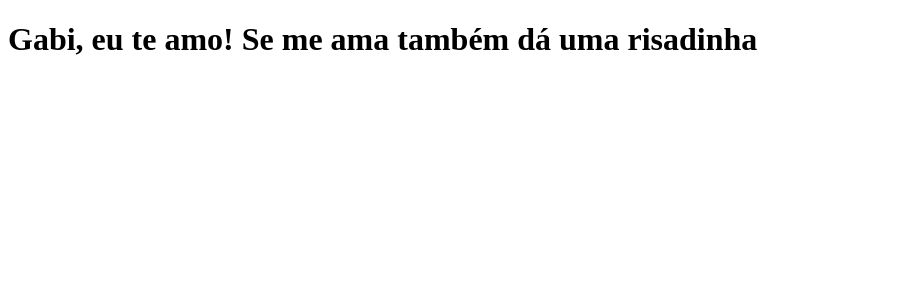
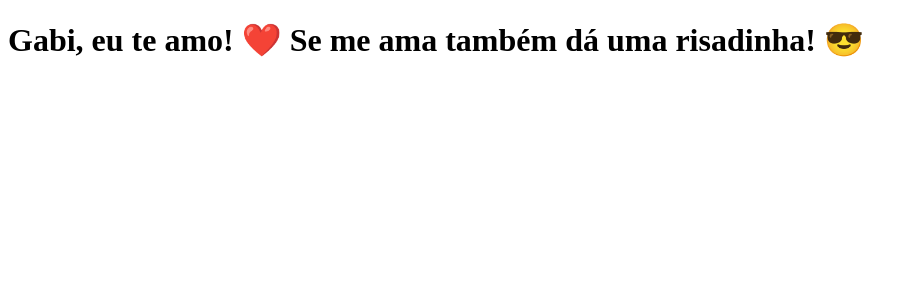
Before and after one commit to PedroFrois/clone-tabnews, a Next.js app: page / in a window 1280 px wide. Shown: the top 300 px of the page, without its empty margins (0-916 px from the left). Built offline with nearby package versions, Linux system fonts and the light colour scheme.

Commit message:
feat: Melhorando mensagem com emoji

```diff
--- a/pages/index.js
+++ b/pages/index.js
@@ -1,5 +1,5 @@
 function Home() {
-    return <h1>Gabi, eu te amo! Se me ama também dá uma risadinha</h1>
+    return <h1>Gabi, eu te amo! ❤️ Se me ama também dá uma risadinha! 😎</h1>
 }
 
 export default Home;
```
